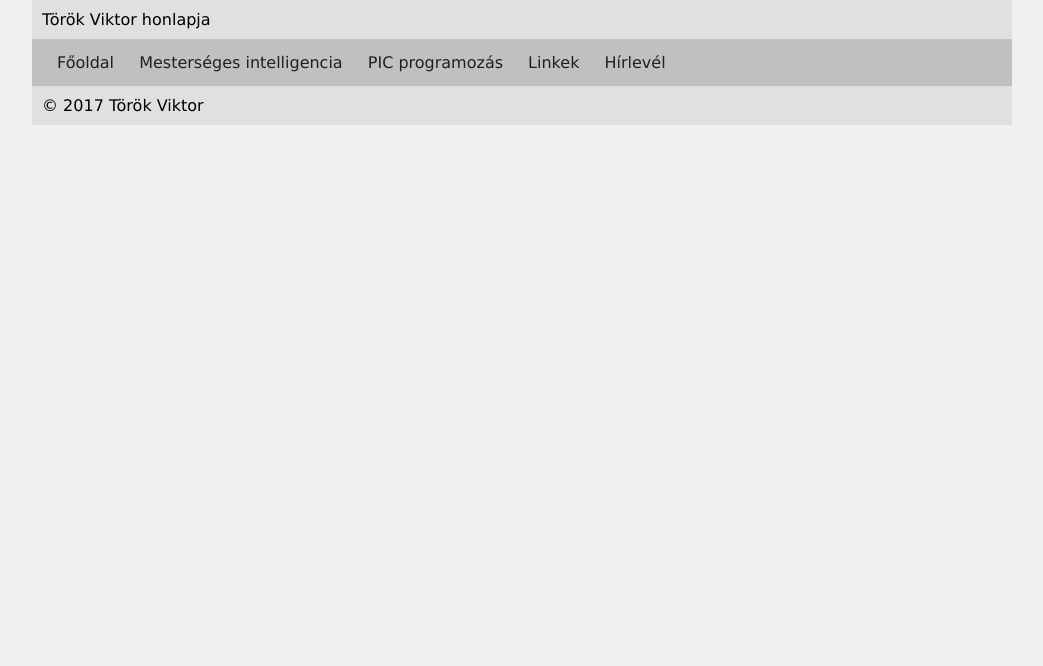
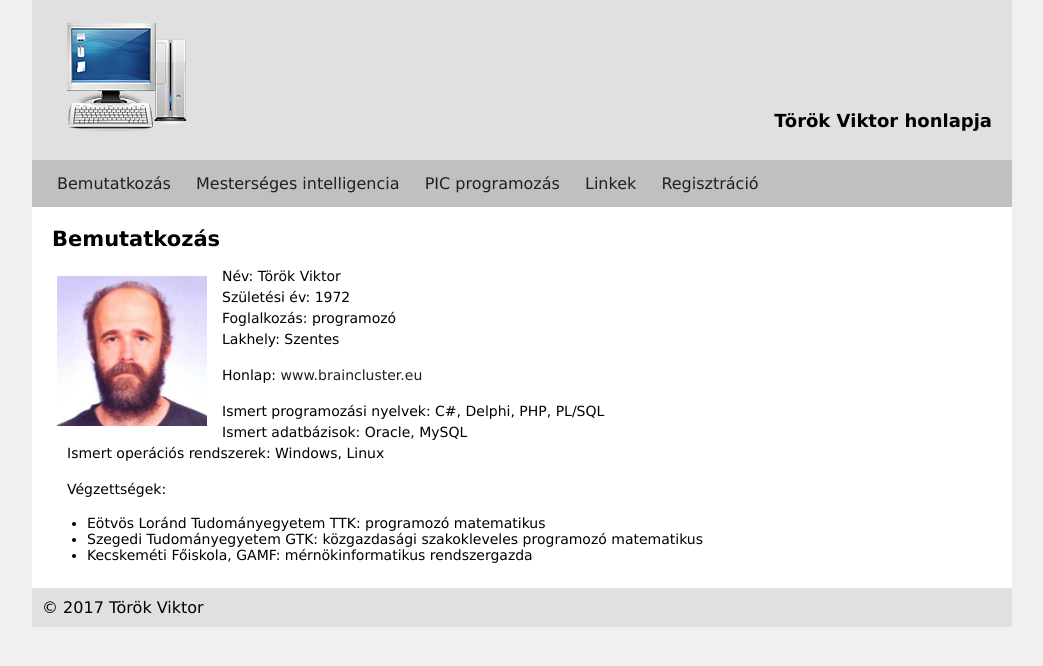
Before and after one commit to Kapitany777/MyWebsite, a PHP site: page / in a window 1280 px wide. Shown: the top 666 px of the page, without its empty margins (118-1161 px from the left). Run offline with PHP 8.4, Linux system fonts and the light colour scheme.

Commit message:
Creating new pages

```diff
--- a/index.php
+++ b/index.php
@@ -9,18 +9,57 @@
 
     <body>
         <header>
-            Török Viktor honlapja
+            <a href="index.php"><img src="images/logo.png" width="128" height="128" alt="Logo" /></a>
+            <div>
+                Török Viktor honlapja
+            </div>
         </header>
 
         <nav>
             <ul>
-                <li><a href="index.php">Főoldal</a></li>
+                <li><a href="index.php">Bemutatkozás</a></li>
                 <li><a href="ai.php">Mesterséges intelligencia</a></li>
-                <li><a href="#">PIC programozás</a></li>
-                <li><a href="#">Linkek</a></li>
-                <li><a href="#">Hírlevél</a></li>
+                <li><a href="picprog.php">PIC programozás</a></li>
+                <li><a href="linkek.php">Linkek</a></li>
+                <li><a href="#">Regisztráció</a></li>
             </ul>
         </nav>
+
+        <article>
+            <h1>Bemutatkozás</h1>
+
+            <img src="images/avatar.jpg" alt="Török Viktor" width="150" height="150" />
+
+            <p>
+                Név: Török Viktor<br />
+                Születési év: 1972<br />
+                Foglalkozás: programozó<br />
+                Lakhely: Szentes
+            </p>
+
+            <p>
+                Honlap: <a href="http://www.braincluster.eu/" target="_blank">www.braincluster.eu</a>
+            </p>
+
+            <p>
+                Ismert programozási nyelvek: C#, Delphi, PHP, PL/SQL<br />
+                Ismert adatbázisok: Oracle, MySQL<br />
+                Ismert operációs rendszerek: Windows, Linux
+            </p>
+
+            <p>
+                Végzettségek:
+            </p>
+
+            <p>
+            <ul>
+                <li>Eötvös Loránd Tudományegyetem TTK: programozó matematikus</li>
+                <li>Szegedi Tudományegyetem GTK: közgazdasági szakokleveles programozó matematikus</li>
+                <li>Kecskeméti Főiskola, GAMF: mérnökinformatikus rendszergazda</li>
+            </ul>
+            </p>
+
+        </article>
 
         <footer>
             &copy; 2017 Török Viktor
--- a/main.css
+++ b/main.css
@@ -7,15 +7,31 @@
 body
 {
     background-color: #f0f0f0;
-    font-family: Verdana;
+    font-family: Verdana, Arial, Helvetica, sans-serif;
 }
 
 header
 {
     width: 960px;
+    height: 140px;
     margin: 0px auto;
     padding: 10px;
     background-color: #e0e0e0;
+}
+
+header img
+{
+    float: left;
+    margin: 5px 20px;
+}
+
+header div
+{
+    margin-top: 100px;
+    margin-right: 10px;
+    text-align: right;
+    font-size: 18px;
+    font-weight: bold;
 }
 
 nav
@@ -29,6 +45,7 @@ nav
 nav ul
 {
     margin: 4px 5px;
+    list-style-type: none;
 }
 
 nav ul li
@@ -60,21 +77,56 @@ article
 
 article h1
 {
-    margin: 10px 0px;
+    margin: 10px 10px;
+}
+
+article h2
+{
+    margin: 10px 10px;
+    border-bottom-style: dotted;
+    border-bottom-width: 1px;
 }
 
 article p
 {
-    margin: 10px 15px;
+    margin: 15px 25px;
     text-align: justify;
+    line-height: 150%;
 }
 
 article img
 {
     float: left;
-    margin: 10px;
-    width: 256px;
-    height: 256px;
+    margin: 15px;
+}
+
+article ul
+{
+    margin: 15px 45px;
+    clear: left;
+}
+
+article ul.links
+{
+    list-style-type: none;
+}
+
+article div.video
+{
+    margin: 25px 0px;
+    text-align: center;
+}
+
+article a
+{
+    text-decoration: none;
+    color: #202020;
+}
+
+article a:hover
+{
+    text-decoration: underline;
+    color: #000000;
 }
 
 footer
```
Also changed, not shown: ai.php (+11 -7 lines), linkek.php (added, +47 -0 lines), picprog.php (added, +46 -0 lines), images/logo.png (added).
